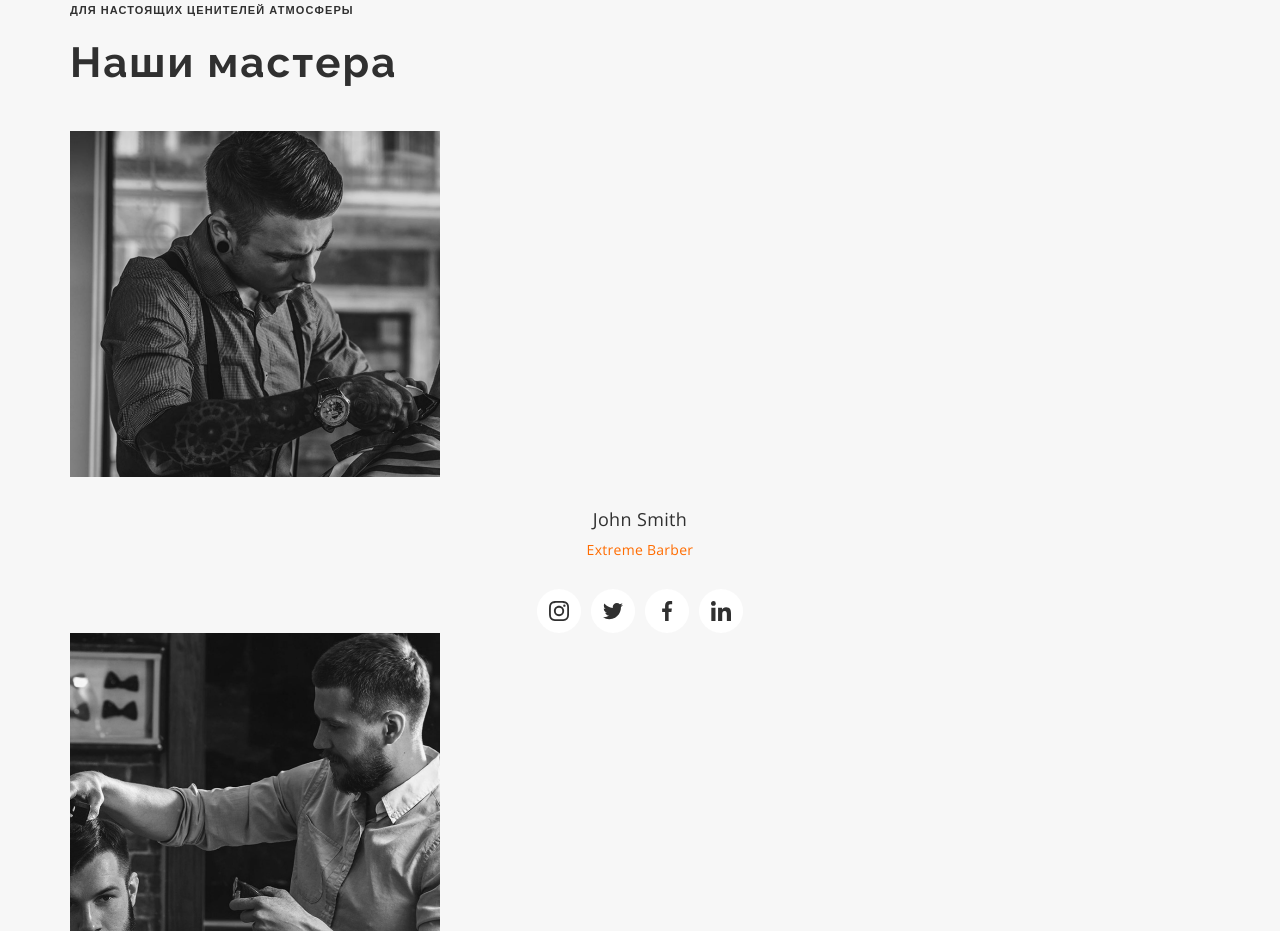
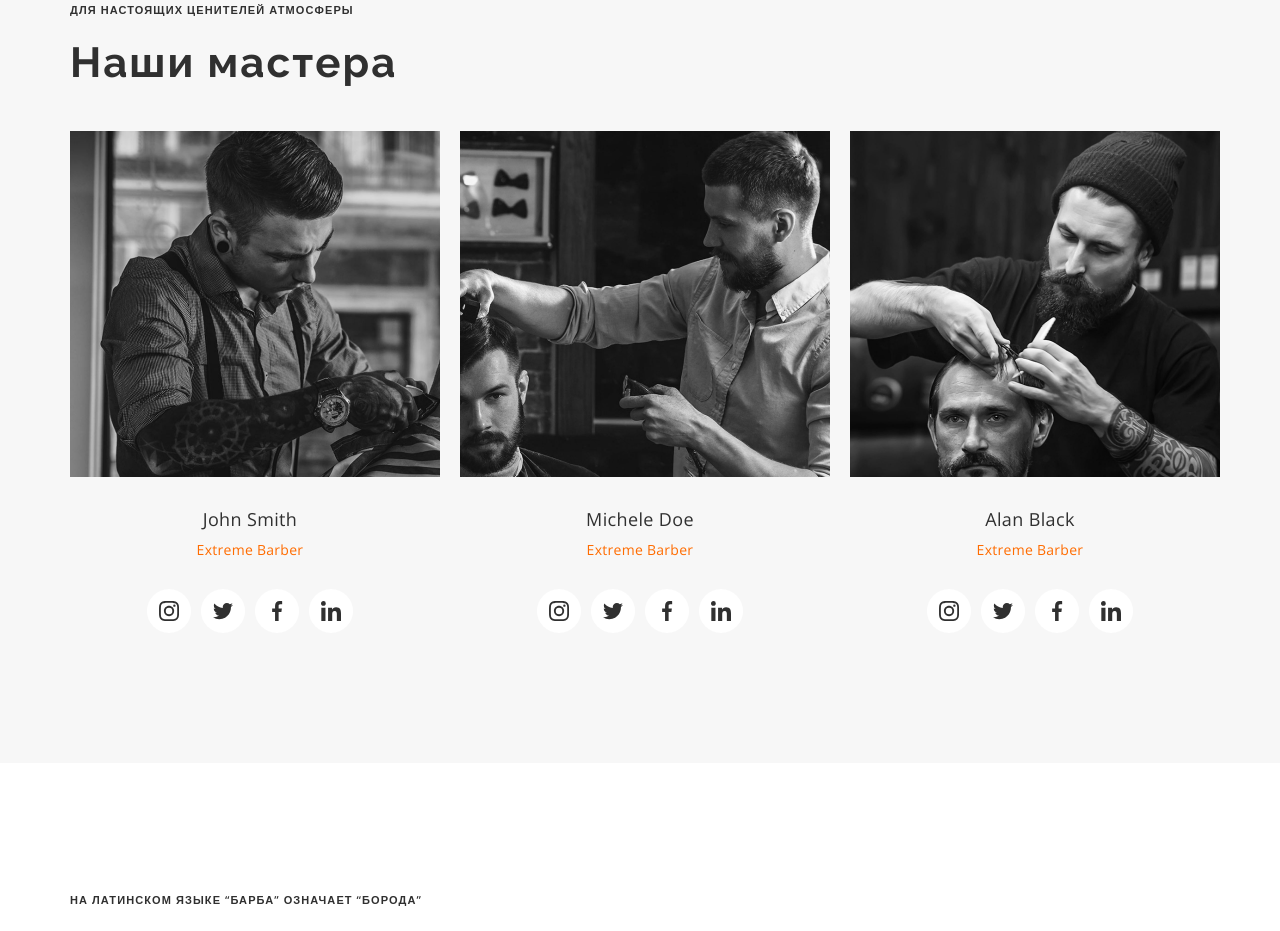
Before and after one commit to valerii-mykh/Barber-shop, a plain HTML site: page index.html in a window 1280 px wide. Shown: the part 4720-5651 px from the top of the page. Drawn offline with nearby package versions, Linux system fonts and the light colour scheme.

Commit message:
Update styles.css

```diff
--- a/css/styles.css
+++ b/css/styles.css
@@ -329,6 +329,18 @@ body {
     margin-bottom: 44px;
 }
 
+.masters-list {
+    display: flex;
+    margin-left: -30px;
+    margin-bottom: -30px;
+}
+
+.masters-item {
+    width: calc(100% / 3 - 30px);
+    margin-left: 30px;
+    margin-bottom: 30px;
+}
+
 .masters-item-title {
     font-weight: 400;
     font-size: 18px;
```
